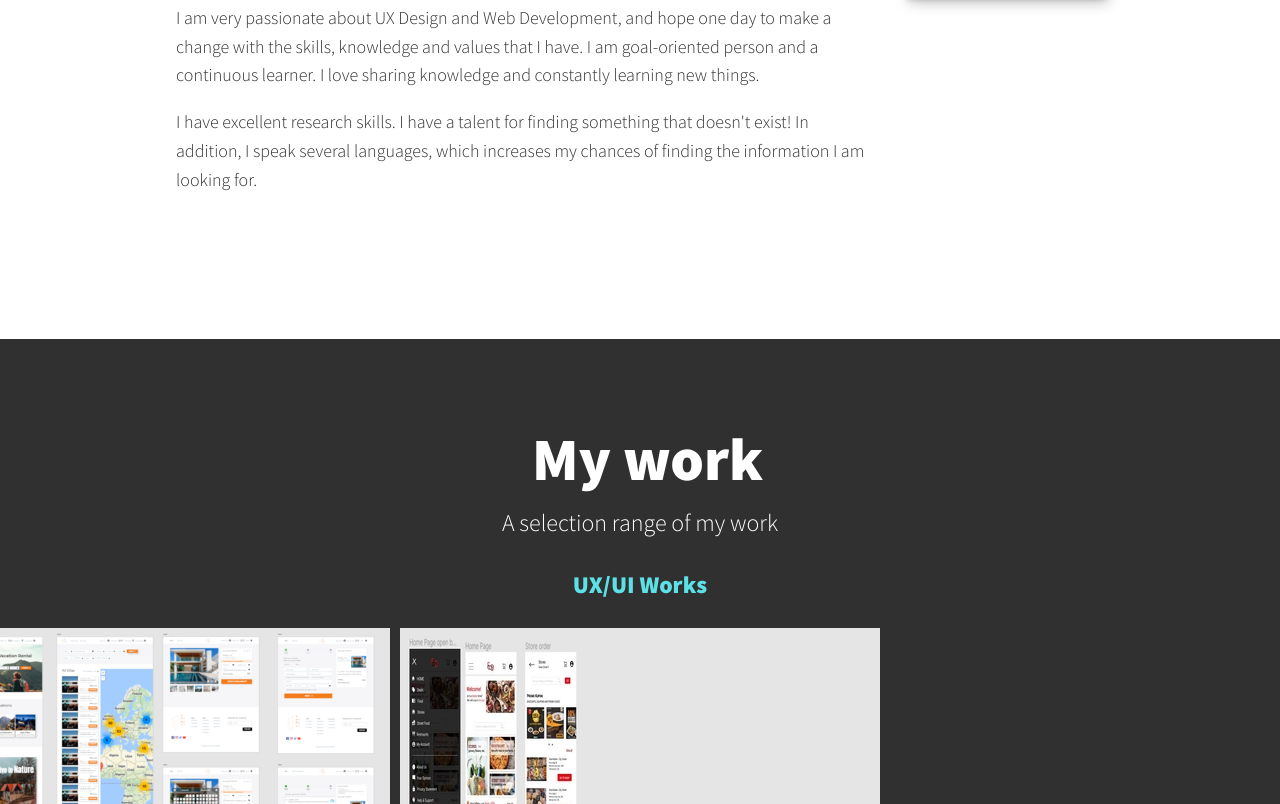
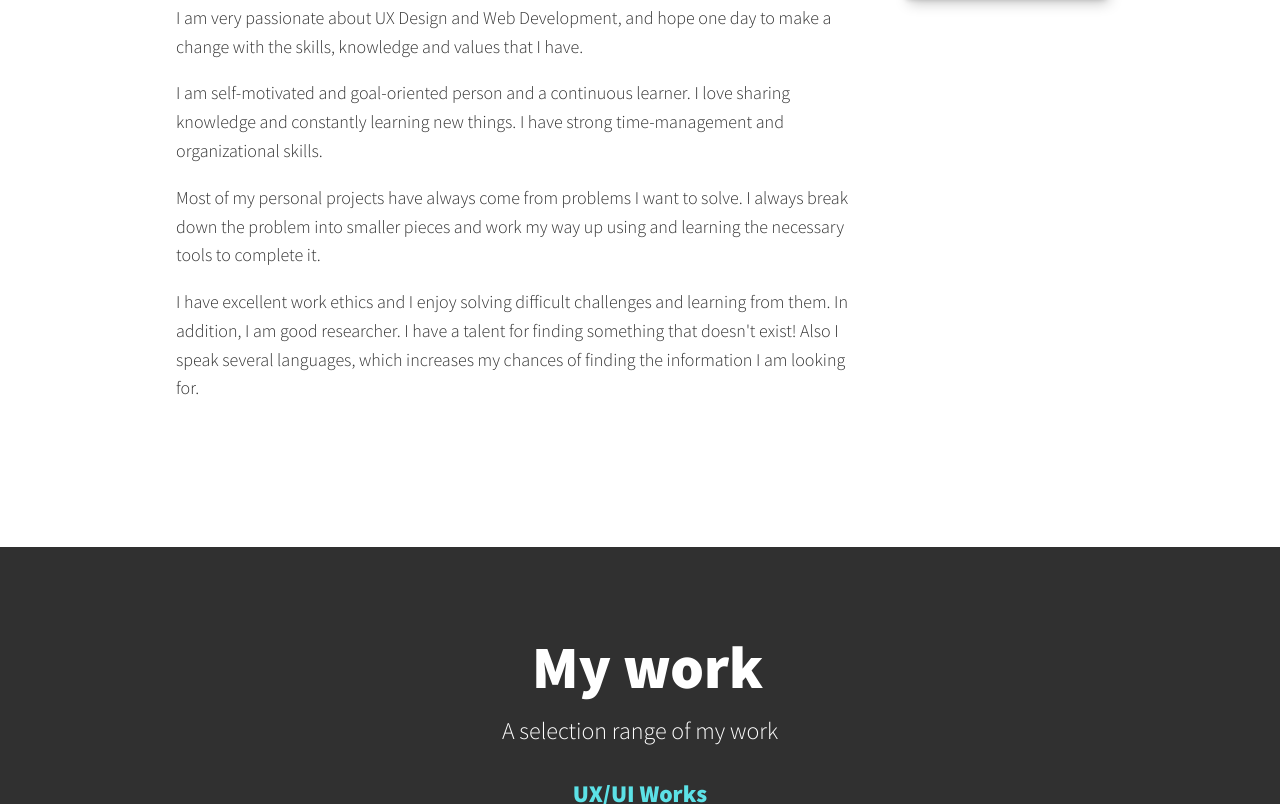
Before and after one commit to artistcoder-code/My-Portfolio, a plain HTML site: page index.html in a window 1280 px wide. Shown: the part 1402-2206 px from the top of the page. Drawn offline with Linux system fonts and the light colour scheme; a script that the page names is missing.

Commit message:
about me section changed with more info

```diff
--- a/index.html
+++ b/index.html
@@ -79,9 +79,14 @@
     <p class="section__subtitle section__subtitle--about">Designer & developer based in Czech Republic</p>
 
     <div class="about-me__body">
-        <p>I am very passionate about UX Design and Web Development, and hope one day to make a change with the skills, knowledge and values that I have.
-            I am goal-oriented person and a continuous learner. I love sharing knowledge and constantly learning new things.</p>
-        <p>I have excellent research skills. I have a talent for finding something that doesn't exist! In addition, I speak several languages, which increases my chances of finding the information I am looking for.</p>
+        <p>I am very passionate about UX Design and Web Development, and hope one day
+            to make a change with the skills, knowledge and values that I have.</p>
+           <p> I am self-motivated and goal-oriented person and a continuous learner. I love
+            sharing knowledge and constantly learning new things. I have strong time-management and organizational skills.</p>
+           <p>Most of my personal projects have always come from problems I want to solve. I always break down the problem into smaller pieces and work my way up using
+            and learning the necessary tools to complete it.</p>
+        <p> I have excellent work ethics and I enjoy solving difficult challenges and learning
+            from them. In addition, I am good researcher. I have a talent for finding something that doesn't exist! Also I speak several languages, which increases my chances of finding the information I am looking for.</p>
     </div>
 
     <img src="img/my_photo-2.jpg" alt="Marharyta at her work station" class="about-me__img">
```
